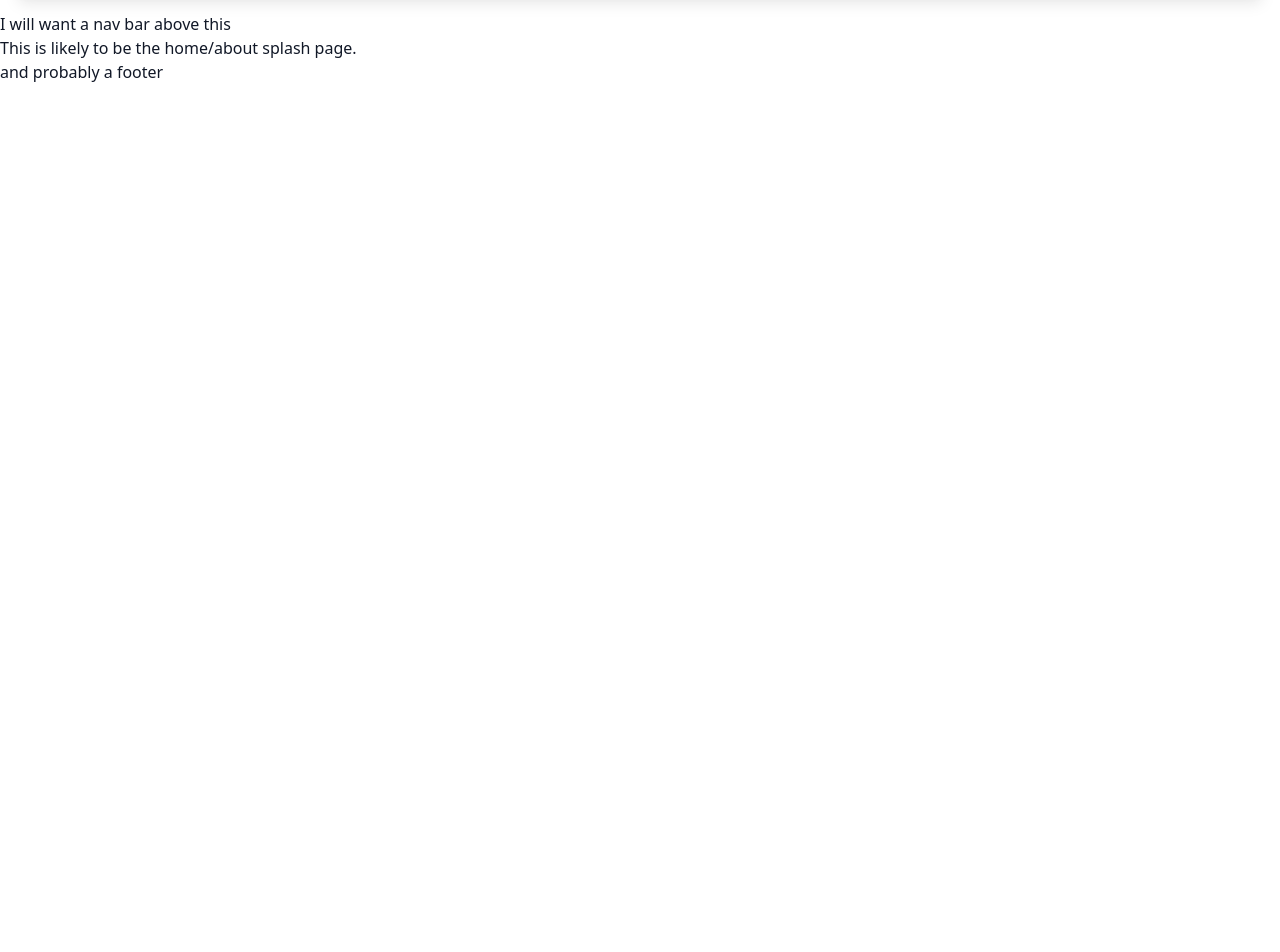
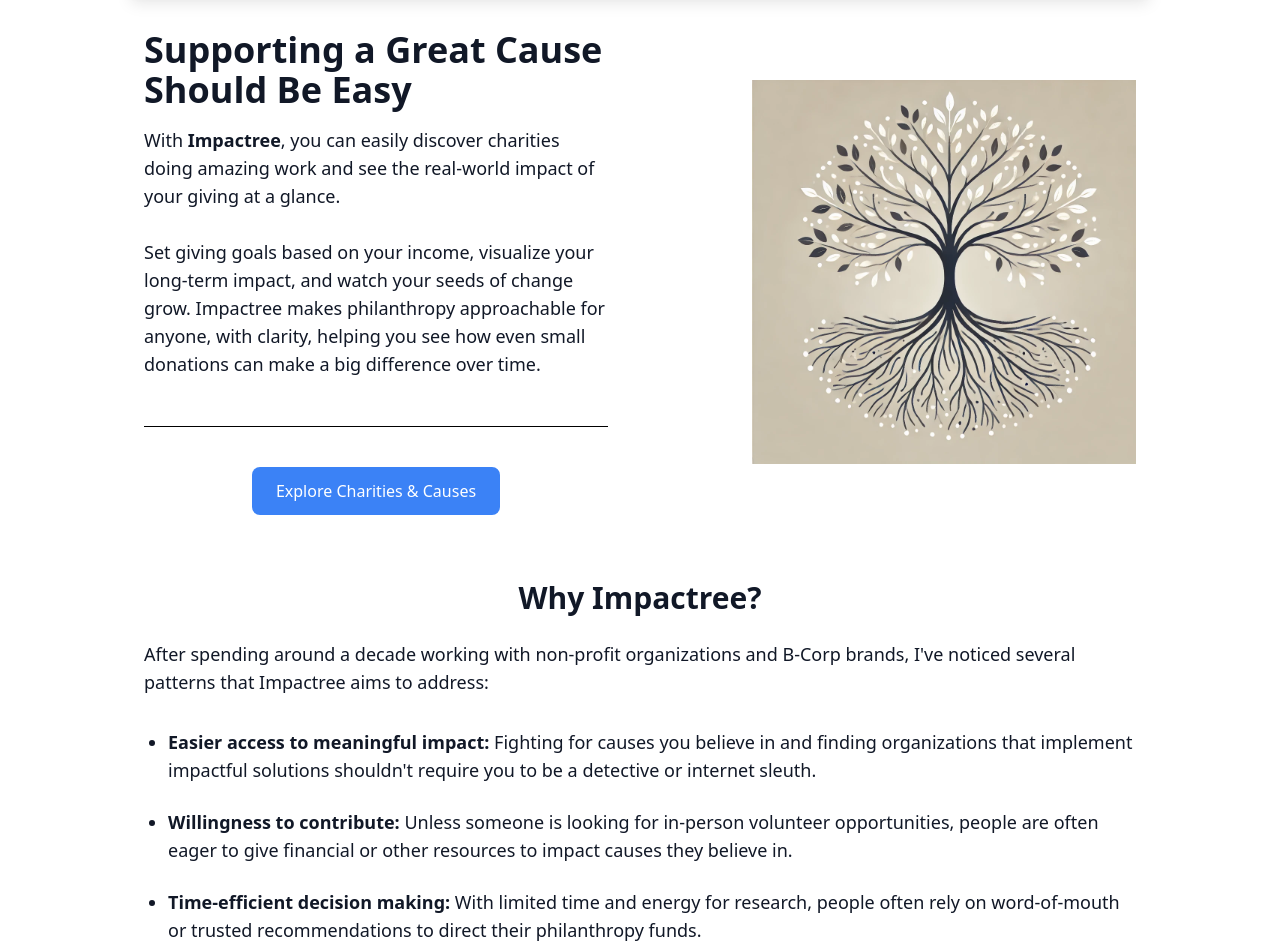
Before and after one commit to MichaelGalo/Impactree, a Next.js app: page / in a window 1280 px wide. Shown: the part 80-1032 px from the top of the page. Before the commit the page ends 800 px from the top, so only its background shows below. Built offline with nearby package versions, Linux system fonts and the light colour scheme.

Commit message:
initial home page design initialized

```diff
--- a/src/app/page.tsx
+++ b/src/app/page.tsx
@@ -1,11 +1,111 @@
+"use client"
+
+import { useAuth } from "@/context/AuthContext";
+import { useRouter } from "next/navigation";
+
 const Home = () => {
+  const { isAuthenticated } = useAuth();
+  const router = useRouter();
+
   return (
-    <>
-      <p>I will want a nav bar above this</p>
-      <main>This is likely to be the home/about splash page.</main>
-      <p>and probably a footer</p>
-    </>
+    <div className="flex flex-col min-h-screen">
+      {/* Title Banner */}
+      {/* <div className="pt-10">
+        <h1 className="text-3xl font-bold text-center">Impactree</h1>
+      </div> */}
+
+      {/* Hero content */}
+      <div className="hero flex flex-col h-[65vh]">
+        <div className="flex-grow flex items-center">
+          <div className="max-w-5xl container mx-auto px-4 flex flex-col md:flex-row">
+            {/* Left column: Text content */}
+            <div className="w-full md:w-1/2 pr-0 md:pr-8 mb-8 md:mb-0 flex flex-col">
+              <h2 className="text-4xl font-bold mb-4">Supporting a Great Cause Should Be Easy</h2>
+              <p className="text-lg mb-8">
+                With <strong>Impactree</strong>, you can easily discover charities doing amazing work and see the real-world impact of your giving at a glance.
+                <br />
+                <br />
+                Set giving goals based on your income, visualize your long-term impact, and watch your seeds of change grow. Impactree makes philanthropy approachable for anyone, with clarity, helping you see how even small donations can make a big difference over time.
+              </p>
+              <hr className="border-black dark:border-white my-4" />
+              <br />
+              <div className="flex justify-center">
+                <button className="bg-blue-500 hover:bg-blue-600 text-white px-6 py-3 rounded-lg transition duration-300 ease-in-out transform hover:scale-105">
+                  Explore Charities & Causes
+                </button>
+              </div>
+            </div>
+            {/* Right column: Logo */}
+            <div className="w-full md:w-1/2 flex justify-center md:justify-end items-center">
+              <img src="/hero-image.webp" alt="Hero Logo" className="max-w-full max-h-96" />
+            </div>
+          </div>
+        </div>
+      </div>
+
+
+     {/* Why Section */}
+     <div className="why-section py-12">
+        <div className="max-w-5xl container mx-auto px-4">
+          <h2 className="text-3xl font-bold mb-6 text-center">Why Impactree?</h2>
+          <p className="text-lg mb-8">
+            After spending around a decade working with non-profit organizations and B-Corp brands, I've noticed several patterns that Impactree aims to address:
+          </p>
+          <ul className="list-disc pl-6 space-y-6 mb-8">
+            <li className="text-lg">
+              <strong>Easier access to meaningful impact:</strong> Fighting for causes you believe in and finding organizations that implement impactful solutions shouldn't require you to be a detective or internet sleuth.
+            </li>
+            <li className="text-lg">
+              <strong>Willingness to contribute:</strong> Unless someone is looking for in-person volunteer opportunities, people are often eager to give financial or other resources to impact causes they believe in.
+            </li>
+            <li className="text-lg">
+              <strong>Time-efficient decision making:</strong> With limited time and energy for research, people often rely on word-of-mouth or trusted recommendations to direct their philanthropy funds.
+            </li>
+            <li className="text-lg">
+              <strong>Inclusive impact:</strong> Individuals from all socioeconomic backgrounds desire to help others, but some may feel their donations aren't making a significant impact based on the limited ability of organizations to communicate with some of their smaller figure donors.
+            </li>
+          </ul>
+          <p className="text-lg">
+            With Impactree, no matter how big or small your donation intentions are, you will discover charities easily & track your impact with clarity. We believe that sowing seeds of change will grow into many branches of impact, and it's our desire to empower you to watch your tree grow.
+          </p>
+        </div>
+      </div>
+
+      {/* How Section */}
+      <div className="how-section flex flex-col h-[65vh]">
+        <div className="flex-grow flex items-center">
+          <div className="max-w-5xl container mx-auto px-4 flex flex-col md:flex-row">
+            {/* Left column: Logo */}
+            <div className="w-full md:w-1/2 flex justify-center md:justify-start items-center mb-8 md:mb-0">
+              <img src="/placeholder.png" alt="Placeholder" className="max-w-full max-h-96" />
+            </div>
+
+            {/* Right column: Text content */}
+            <div className="w-full md:w-1/2 pl-0 md:pl-8 flex flex-col">
+              <h2 className="text-4xl font-bold mb-4">This Title Covers the How To Section</h2>
+              <p className="text-lg mb-8">
+                This will be a section with more information on how to use the dashboard.
+                <br />
+                <br />
+                Lorem ipsum dolor, sit amet consectetur adipisicing elit. Unde, recusandae quos a maiores blanditiis temporibus hic ad commodi est saepe deserunt ducimus magni vel tempore error corrupti iste nisi delectus. Lorem ipsum dolor, sit amet consectetur adipisicing elit. Reiciendis deleniti velit error. A dolore labore facere voluptas pariatur facilis deserunt laborum, eveniet inventore fuga saepe minima quam alias. Soluta, fugiat!
+              </p>
+            </div>
+          </div>
+        </div>
+      </div>
+
+
+
+        {/* Footer Content */}
+      <footer className="py-4 flex justify-center mt-auto">
+        <p>© 2024 Impactree. All rights reserved.</p>
+      </footer>
+    </div>
   );
 }
 
 export default Home;
+
+
+// add dashboard image section to display functionality
+// see if most of this can be SSR other than maybe the button
--- a/src/components/Navbar.tsx
+++ b/src/components/Navbar.tsx
@@ -28,7 +28,7 @@
   };
 
   return (
-    <nav className="bg-white dark:bg-gray-800 shadow-lg">
+    <nav className="bg-white dark:bg-gray-800 shadow-lg max-w-5xl mx-auto">
       <div className="max-w-6xl mx-auto px-4">
         <div className="flex justify-between">
           <div className="flex space-x-7">
```
Also changed, not shown: public/hero-image.webp (added), public/placeholder.png (added).
